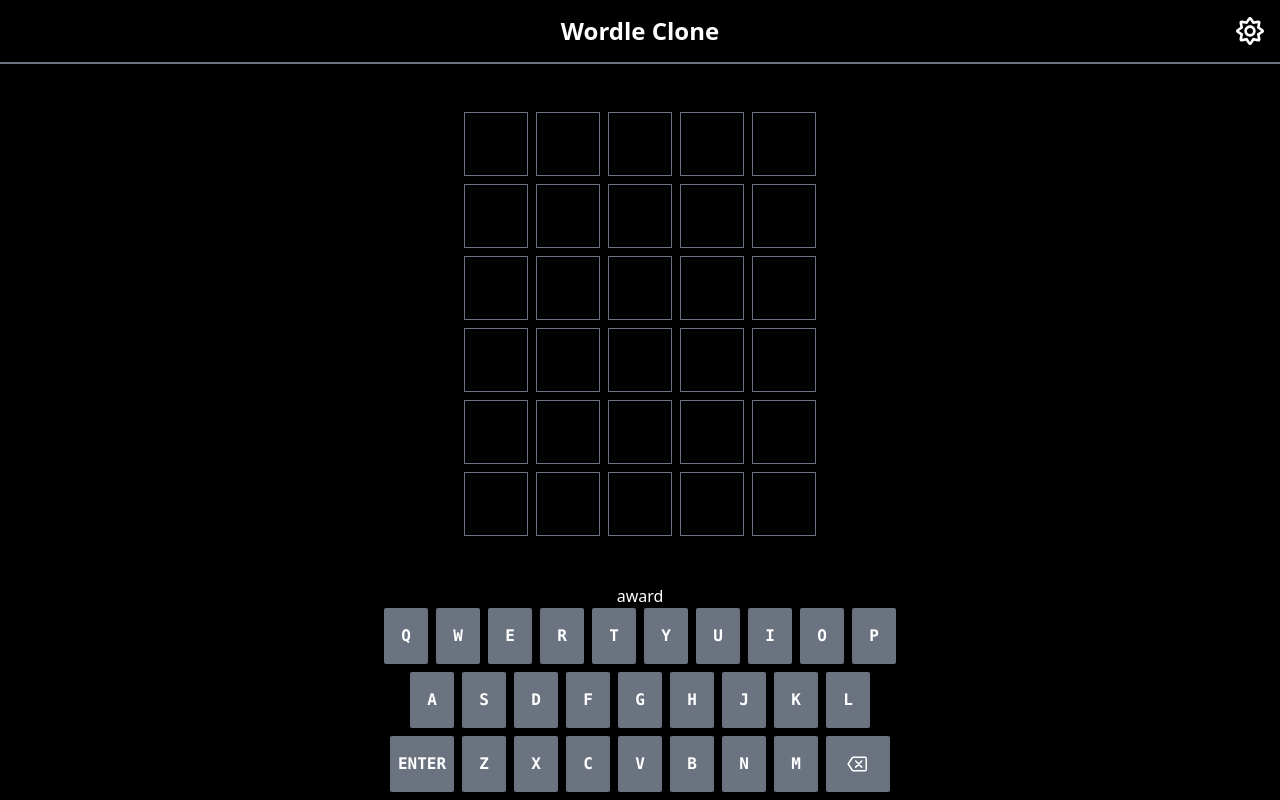
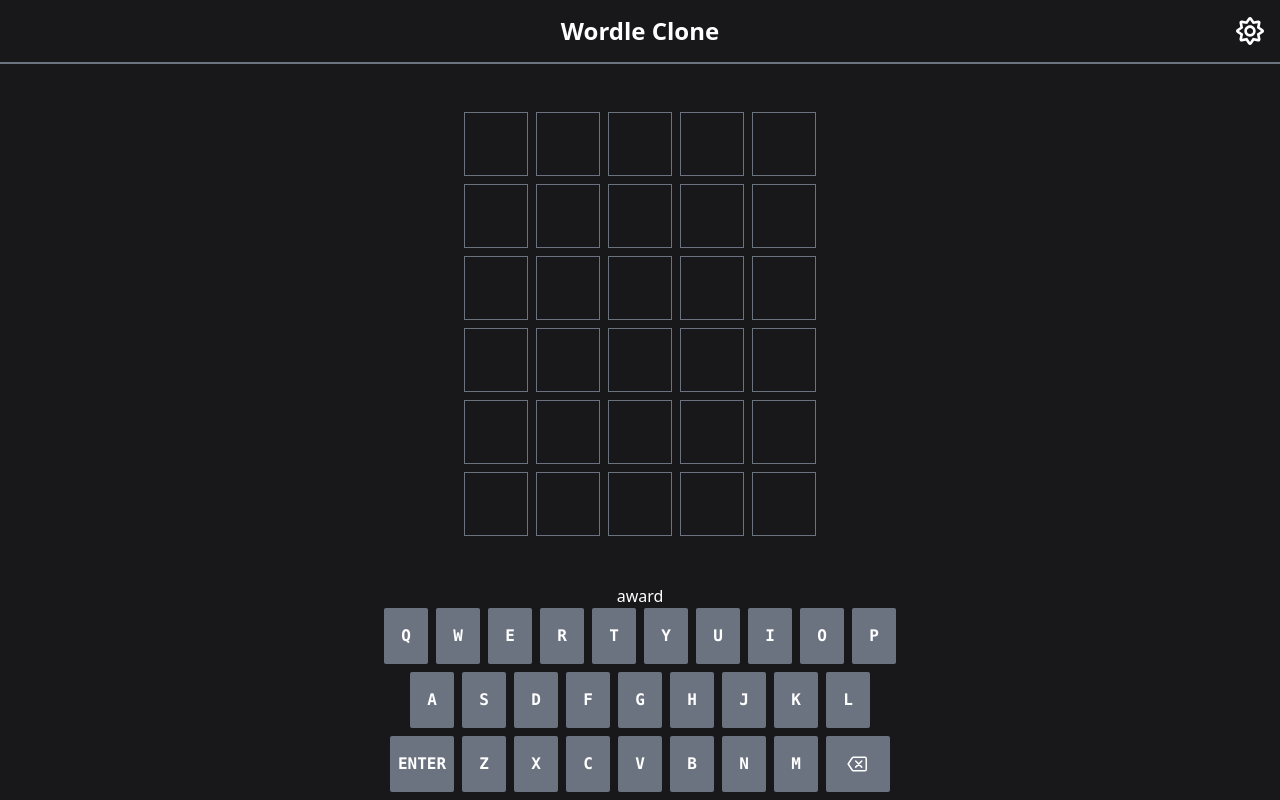
Before and after one commit to timoclesc/worstle, a Next.js app: page / in a window 1280 px wide. Built offline with nearby package versions, Linux system fonts and the light colour scheme.

Commit message:
Change darkMode bgColor

```diff
--- a/pages/index.tsx
+++ b/pages/index.tsx
@@ -53,7 +53,7 @@ export default function Home({
   return (
     <div
       className={`${
-        settings.darkMode ? "bg-black text-white" : "bg-white text-black"
+        settings.darkMode ? "bg-zinc-900 text-white" : "bg-white text-black"
       } w-screen h-screen`}
     >
       <Head>
```
